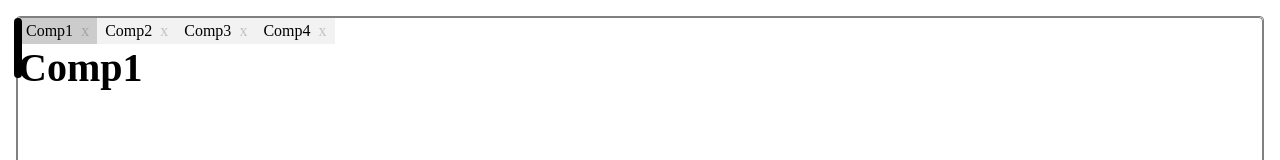
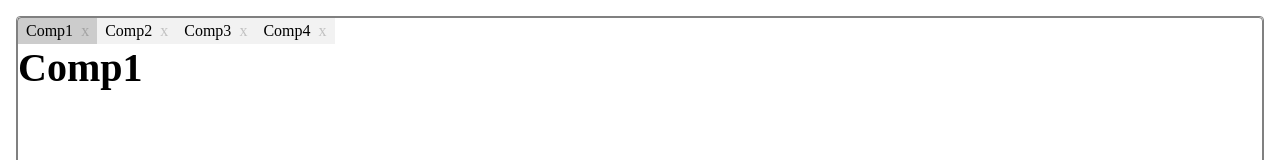
Before and after one commit to tumero58/dnd, a Next.js app: page / in a window 1280 px wide. Shown: the top 160 px of the page. Built offline with nearby package versions, Linux system fonts and the light colour scheme.

Commit message:
feat: horizontal resize lvl 1

```diff
--- a/src/components/GridItem.tsx
+++ b/src/components/GridItem.tsx
@@ -48,38 +48,6 @@ const GridItem = ({ items, setItems, className }: { items: any, setItems: any, c
         }
     }, [isDragging, className]);
 
-    useEffect(() => {
-        const parentElement = document.getElementById(`${className}screen`)?.parentElement?.parentElement;
-        const element = document.getElementById(`${className}screen`);
-        const currentParent = document.getElementById(`${className}`);
-        const currentParentSibling = currentParent?.nextElementSibling;
-        const resizer = document.getElementById(`${className}resize-right`);
-
-        let mousedown = false;
-
-        if (resizer && element && parentElement && currentParent) {
-            resizer.addEventListener('mousedown', function (e) {
-                mousedown = true;
-            }, true);
-            parentElement.addEventListener('mouseup', function (e) {
-                if (mousedown) {
-                    currentParent.style.transition = "1s all ease";
-                    currentParent.style.width = e.clientX + "px";
-                    if (currentParentSibling) {
-                        (currentParentSibling as HTMLElement).style.transition = "1s all ease";
-                        (currentParentSibling as HTMLElement).style.width = parentElement.clientWidth - e.clientX + "px";
-                    }
-                    mousedown = false;
-                }
-            }, true);
-            parentElement.addEventListener('mousemove', function (e) {
-                if (mousedown) {
-                    resizer.style.left = e.clientX - 4 + 'px';
-                }
-            }, true);
-        }
-    }, [className]);
-
     return (
         <Box sx={{
             width: "100%",
@@ -129,26 +97,6 @@ const GridItem = ({ items, setItems, className }: { items: any, setItems: any, c
                 ))}
             </Box>
             {items?.find((item: any) => item.id === activeItem?.id)?.component}
-            <Box sx={{
-                position: "absolute",
-                zIndex: 1,
-                left: screenWidth - 4,
-                top: screenHeight / 2,
-                height: "60px",
-                width: 0,
-                border: "4px solid black",
-                borderRadius: "4px",
-                cursor: "col-resize",
-                // opacity: 1,
-                // ":hover": {
-                //     opacity: 0.7
-                // },
-                ":active": {
-                    opacity: 0.5,
-                    height: screenHeight,
-                    top: 0
-                }
-            }} id={`${className}resize-right`}></Box>
             {isDragging ?
                 <Box sx={{
                     position: "absolute",
--- a/src/components/GridWrapper.tsx
+++ b/src/components/GridWrapper.tsx
@@ -1,6 +1,6 @@
 import { gridItemsDefault } from "@/utils/gridItems";
 import { Box } from "@mui/material";
-import { useState } from "react";
+import { useEffect, useState } from "react";
 import GridItem from "./GridItem";
 
 const GridWrapper = () => {
@@ -49,7 +49,7 @@ const GridWrapper = () => {
                 flexDirection: directionColumn ? "column" : "row",
                 height: "100%",
                 width: "100%"
-            }} id={`${parentClassName}`}>
+            }} id={`resizeWrapper${parentClassName}`}>
                 {beforeMainItems ?
                     renderGridItems(beforeMainItems, `${parentClassName}-${beforeClassName}`) : <></>
                 }
@@ -61,6 +61,74 @@ const GridWrapper = () => {
             </Box>
         )
     }
+
+    const createResize = (gridItems: any, resizeClassName: string = "resizeWrapper") => {
+        if (!gridItems) {
+            return;
+        }
+        if (gridItems.leftComponents && gridItems.rightComponents) {
+            const leftElement = document.getElementById(`${resizeClassName}-leftComponents`);
+            if (leftElement) {
+                const resizer = document.createElement("div");
+                resizer.style.position = "absolute";
+                resizer.style.zIndex = "1";
+                resizer.style.left = leftElement?.clientWidth + 13 + "px";
+                resizer.style.top = leftElement?.clientHeight / 2 - 15 + "px";
+                resizer.style.height = "60px";
+                resizer.style.width = "0";
+                resizer.style.border = "4px solid black";
+                resizer.style.borderRadius = "4px";
+                resizer.style.cursor = "col-resize";
+                leftElement.appendChild(resizer);
+
+                const parentElement = document.getElementById(`${resizeClassName}`);
+                const currentParentSibling = leftElement?.nextElementSibling;
+
+
+                let mousedown = false;
+
+
+                if (resizer && parentElement) {
+                    resizer.addEventListener('mousedown', function (e) {
+                        mousedown = true;
+                    }, true);
+                    parentElement.addEventListener('mouseup', function (e) {
+                        if (mousedown) {
+                            leftElement.style.transition = "1s all ease";
+                            leftElement.style.width = e.clientX - 13 + "px";
+                            if (currentParentSibling) {
+                                (currentParentSibling as HTMLElement).style.transition = "1s all ease";
+                                (currentParentSibling as HTMLElement).style.width = parentElement.clientWidth - e.clientX + 13 + "px";
+                            }
+                            mousedown = false;
+                        }
+                    }, true);
+                    parentElement.addEventListener('mousemove', function (e) {
+                        if (mousedown) {
+                            resizer.style.left = e.clientX + 'px';
+                        }
+                    }, true);
+                }
+
+                const removeCb = () => {
+                    leftElement.removeChild(resizer);
+                };
+                return removeCb;
+
+
+            }
+        }
+    }
+
+    useEffect(() => {
+        const removeCb = createResize(gridItems);
+        return (() => {
+            if (removeCb) {
+                removeCb();
+            }
+        })
+    }, [gridItems])
+
 
     return (
         <Box sx={{
--- a/src/pages/_app.tsx
+++ b/src/pages/_app.tsx
@@ -6,7 +6,7 @@ import { Provider } from "react-redux";
 export default function App({ Component, pageProps }: AppProps) {
   return (
     <Provider store={store}>
-      <Component {...pageProps} />;
+      <Component {...pageProps} />
     </Provider>
   )
 }
```
